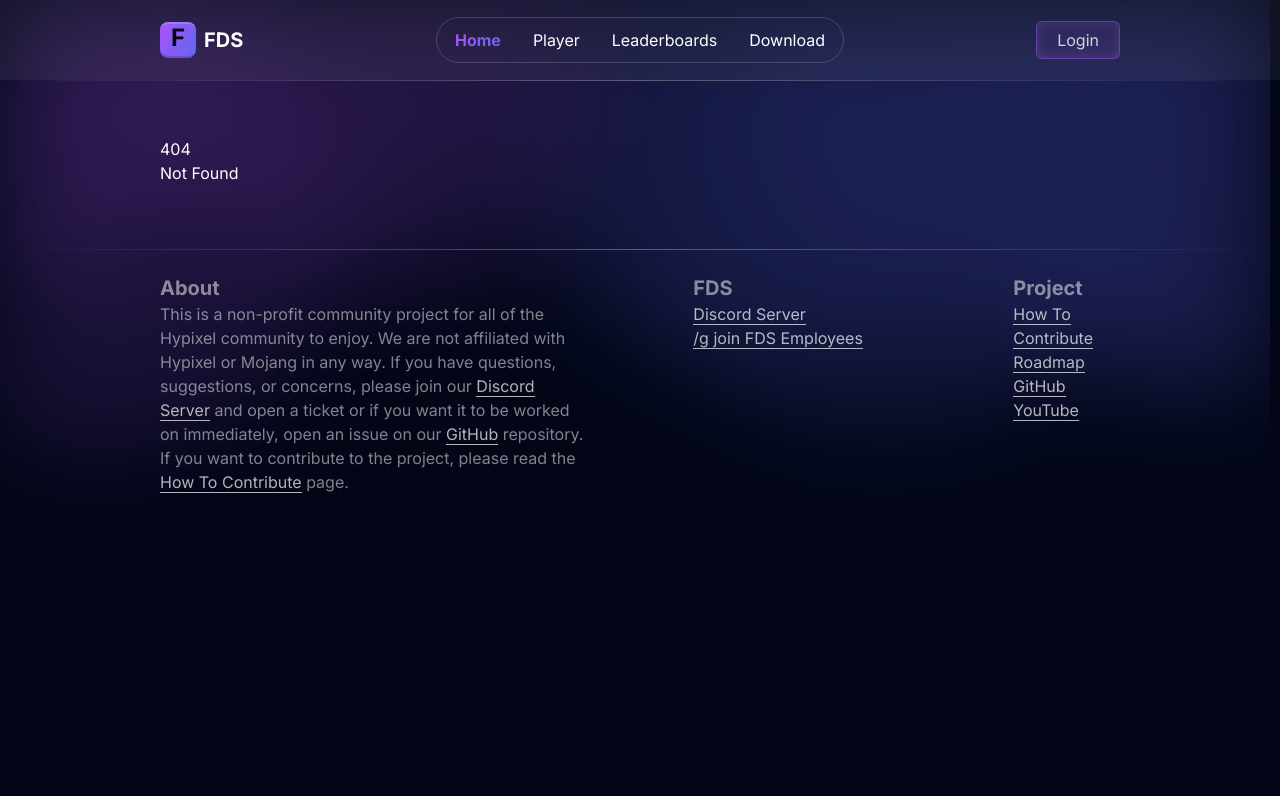
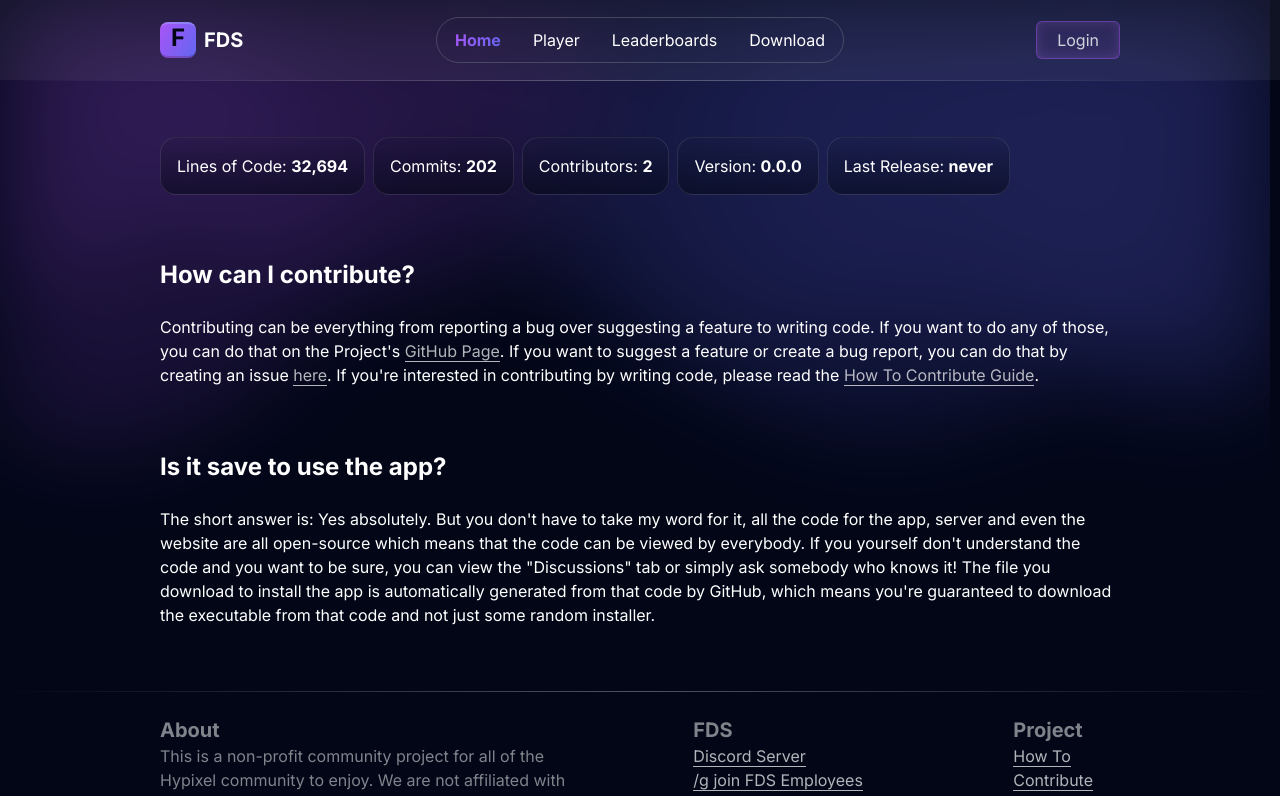
Before and after one commit to NoBypass/fds, a SvelteKit app in the folder client/: page /info in a window 1280 px wide. Before the commit this address had no page. Shown: the top 796 px of the page. Built offline with nearby package versions, Linux system fonts and the light colour scheme.

Commit message:
info page

```diff
--- a/client/src/lib/components/Card.svelte
+++ b/client/src/lib/components/Card.svelte
@@ -18,7 +18,7 @@
     })
 </script>
 
-<div class={twMerge(tw, 'group bg-white/[.01] border border-white/10 hover:border-white/[.15] bg-gradient-neutral p-4 rounded-3xl relative transition duration-300 overflow-hidden backdrop-blur-xl', noAnim ? '' : '')}>
+<div class={twMerge('group bg-white/[.01] border border-white/10 hover:border-white/[.15] bg-gradient-neutral p-4 rounded-3xl relative transition duration-300 overflow-hidden backdrop-blur-xl', noAnim ? '' : '', tw)}>
     <span bind:this={ref} class="z-0 absolute group-hover:opacity-[.03] opacity-0 transition-opacity duration-300"
           style="background: radial-gradient(rgba(255,255,255) 0, transparent {rad}px);
               width: {rad*2}px;
--- a/client/src/routes/+layout.svelte
+++ b/client/src/routes/+layout.svelte
@@ -57,6 +57,9 @@
     }
 </style>
 
+<svelte:head>
+    <title>FDS</title>
+</svelte:head>
 <svelte:window on:mousemove={(e) => mouseStore.move(e.clientX, e.clientY)}
                on:click={mouseStore.click}/>
 
--- /dev/null
+++ b/client/src/routes/info/+page.svelte
@@ -0,0 +1,33 @@
+<script lang="ts">
+    import Text from '$lib/components/Text.svelte'
+    import Link from '$lib/components/Link.svelte'
+    import Card from '$lib/components/Card.svelte'
+</script>
+
+<div class="flex gap-2 mb-16">
+    <Card tw="rounded-2xl">Lines of Code: <Text type="s" b>32,694</Text></Card>
+    <Card tw="rounded-2xl">Commits: <Text type="s" b>202</Text></Card>
+    <Card tw="rounded-2xl">Contributors: <Text type="s" b>2</Text></Card>
+    <Card tw="rounded-2xl">Version: <Text type="s" b>0.0.0</Text></Card>
+    <Card tw="rounded-2xl">Last Release: <Text type="s" b>never</Text></Card>
+</div>
+
+<Text type="h2" b>How can I contribute?</Text>
+<br>
+<Text>
+    Contributing can be everything from reporting a bug over suggesting a feature to writing code. If you want to do any
+    of those, you can do that on the Project's <Link href="https://github.com/NoBypass/fds">GitHub Page</Link>.
+    If you want to suggest a feature or create a bug report, you can do that by creating an issue
+    <Link href="https://github.com/NoBypass/fds/issues/new/choose">here</Link>. If you're interested in contributing by
+    writing code, please read the <Link>How To Contribute Guide</Link>.
+</Text>
+
+<Text tw="mt-16" type="h2" b>Is it save to use the app?</Text>
+<br>
+<Text>
+    The short answer is: Yes absolutely. But you don't have to take my word for it, all the code for the app, server
+    and even the website are all open-source which means that the code can be viewed by everybody. If you yourself
+    don't understand the code and you want to be sure, you can view the "Discussions" tab or simply ask somebody who
+    knows it! The file you download to install the app is automatically generated from that code by GitHub, which
+    means you're guaranteed to download the executable from that code and not just some random installer.
+</Text>
```
Also changed, not shown: 1 other file (tests, documents, lock files or other folders).
